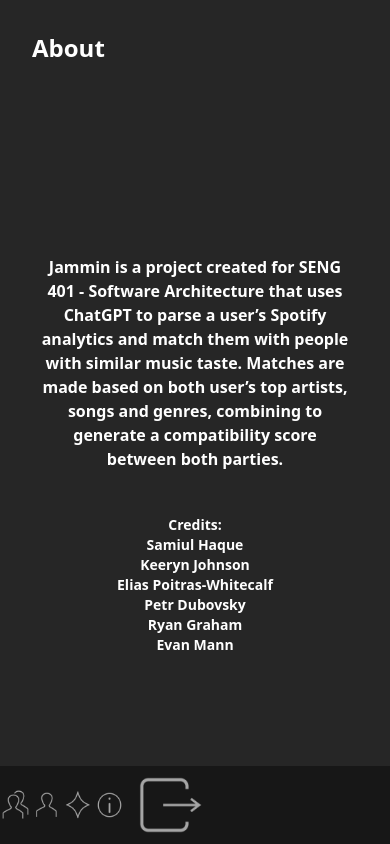
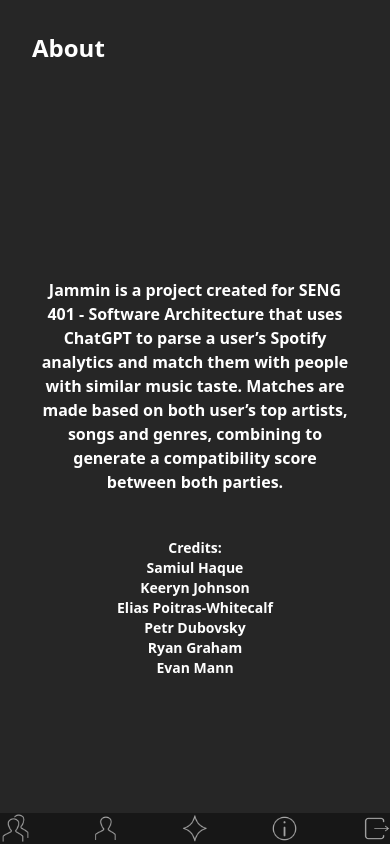
Before and after one commit to keeryn04/jammin, a React (Vite) app in the folder frontend/: page /About in a window 390 px wide. Built offline with nearby package versions, Linux system fonts and the light colour scheme; no server answers.

Commit message:
(FIX) updated the size of the logout icon, fixed a spelling mistake

```diff
--- a/frontend/src/components/Dashboard/NavItem.jsx
+++ b/frontend/src/components/Dashboard/NavItem.jsx
@@ -11,7 +11,7 @@
 
 export function LogOutNavItem({ logout_icon, red_logout_icon, clickFunction }) {
     return (
-        <button onClick = {clickFunction} className="group flex justify-center items-center cursor-pointer sm:h-[80%] sm:w-[80%] h-[20%] w-[20%]">
+        <button onClick = {clickFunction} className="group flex justify-center items-center cursor-pointer sm:h-[80%] sm:w-[80%] h-[8%] w-[8%]">
             <img className="group-hover:hidden" src={`${logout_icon}`} />
             <img className="hidden group-hover:block" src={`${red_logout_icon}`} />
         </button>
--- a/frontend/src/components/Dashboard/Navbar.jsx
+++ b/frontend/src/components/Dashboard/Navbar.jsx
@@ -38,7 +38,7 @@
   return (
     <nav className="flex flex-row items-center bg-neutral-900 w-full h-full
                     sm:flex-col sm:w-[80%] sm:rounded-4xl sm:h-5/7 sm:m-4">
-      <div className="flex flex-row sm:flex-col h-full justify-betweem items-center">
+      <div className="flex flex-row sm:flex-col h-full justify-between items-center">
         <NavItem icon={"/icons/MatchesIcon.png"} clickFunction={handleMatchesClick} />
         <NavItem icon={"/icons/ProfileIcon.png"} clickFunction={handleProfileClick} />
         <NavItem icon={"/icons/AIIcon.png"} clickFunction={handleAIClick}/>
```
